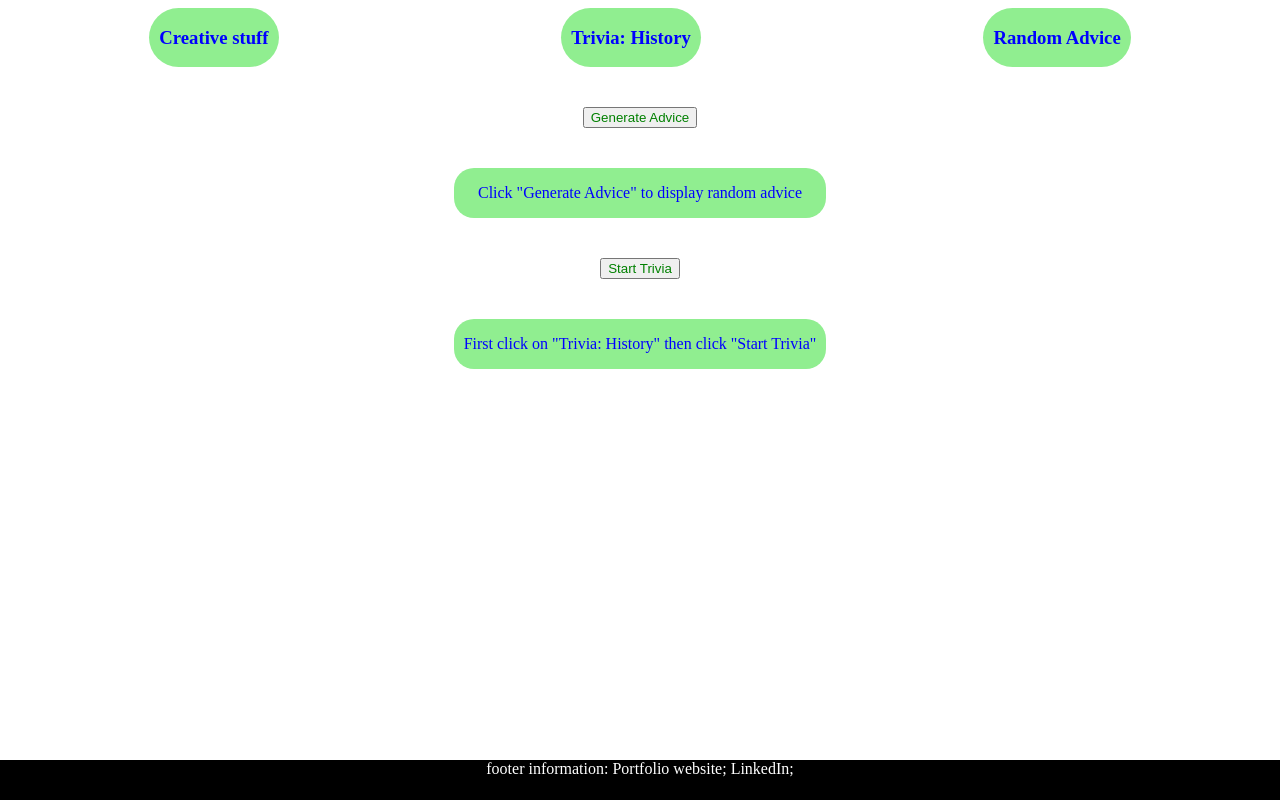
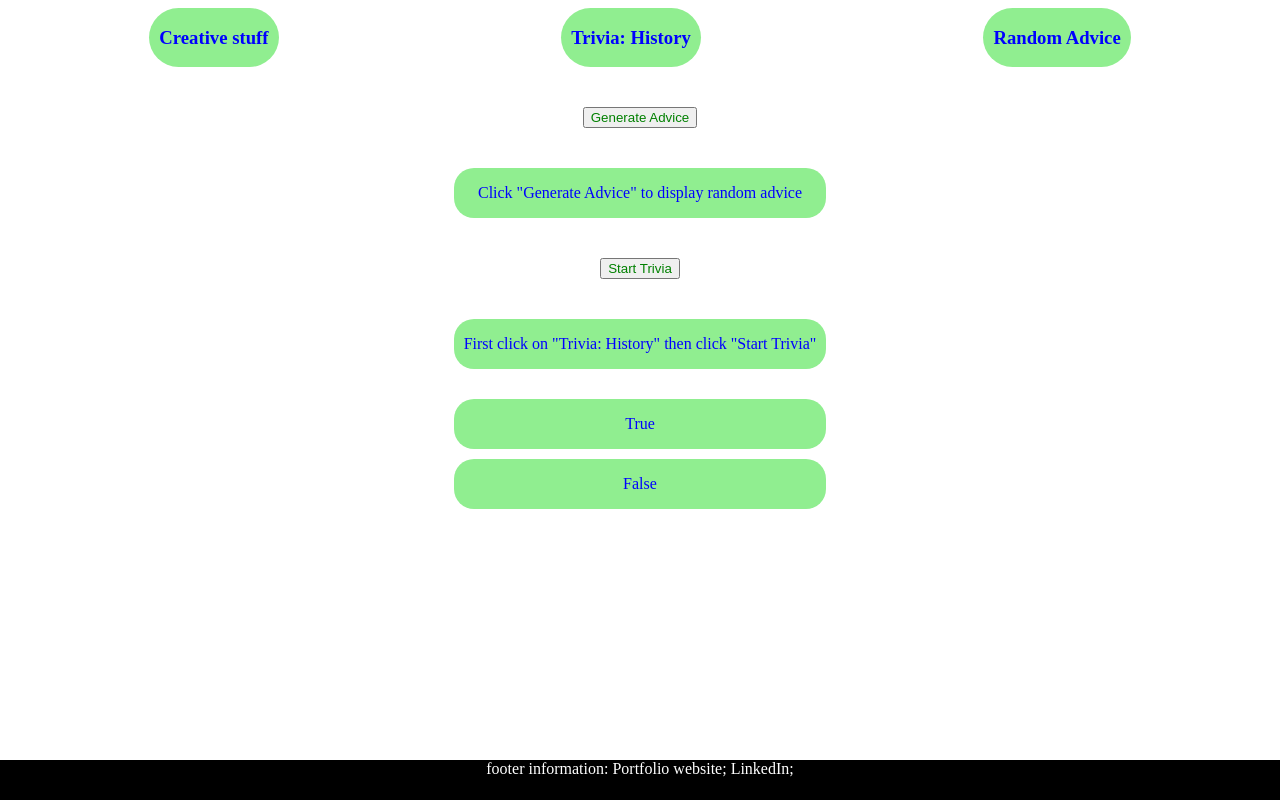
Before and after one commit to dilmurodb/inspiring-expressions, a plain HTML site: page index.html in a window 1280 px wide. Drawn offline with Linux system fonts and the light colour scheme.

Commit message:
created true/false divs and css imprvmnts  on them

```diff
--- a/index.html
+++ b/index.html
@@ -45,6 +45,10 @@
             First click on "Trivia: History" then click "Start Trivia"
           </p>
         </div>
+        <div class="answer-div">
+          <div class="true-div"><p class="true-text">True</p></div>
+          <div class="false-div"><p class="false-text">False</p></div>
+        </div>
       </div>
     </main>
     <footer>footer information: Portfolio website; LinkedIn;</footer>
--- a/main.css
+++ b/main.css
@@ -66,6 +66,30 @@ main {
   margin-right: 10px;
   margin-left: 10px;
 }
+.answer-div {
+  padding-top: 30px;
+  display: flex;
+  flex-direction: column;
+}
+.true-div {
+  display: flex;
+  justify-content: center;
+  background-color: lightgreen;
+  border-radius: 20px;
+  margin-bottom: 10px;
+}
+.true-text {
+  color: blue;
+}
+.false-text {
+  color: blue;
+}
+.false-div {
+  display: flex;
+  justify-content: center;
+  background-color: lightgreen;
+  border-radius: 20px;
+}
 footer {
   position: fixed;
   left: 0;
```
